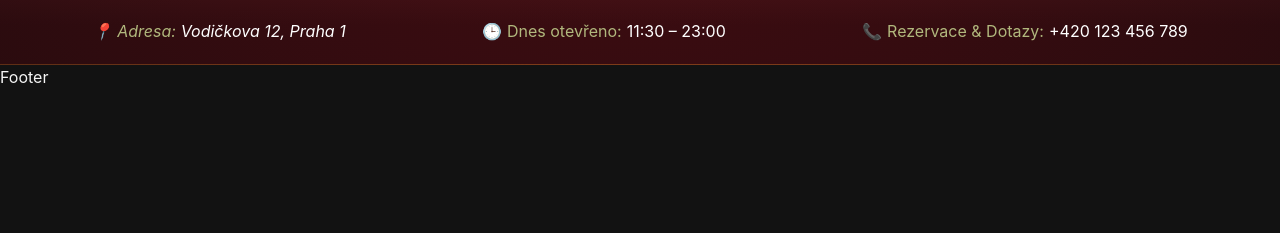
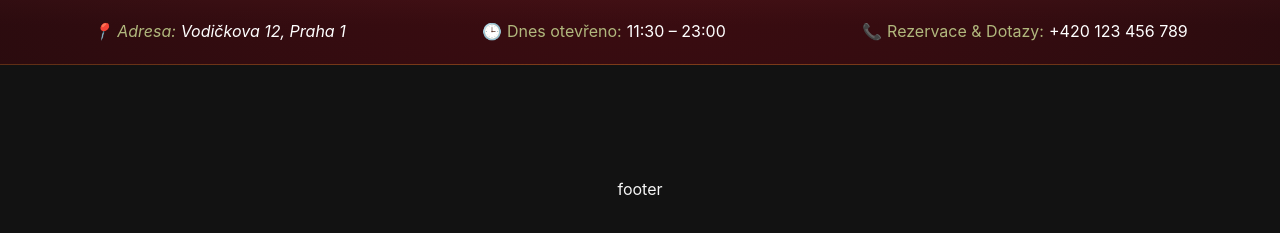
Before and after one commit to Moravec291678/af-restaurant, a React (Vite) app: page / in a window 1280 px wide. Shown: the part 795-1028 px from the top of the page. Before the commit the page ends 886 px from the top, so only its background shows below. Built offline with nearby package versions, Linux system fonts and the light colour scheme.

Commit message:
add footer size imitation

```diff
--- /dev/null
+++ b/src/layout/Footer.css
@@ -0,0 +1,7 @@
+footer {
+  height: 250px;
+  display: flex;
+  flex-direction: column;
+  text-align: center;
+  justify-content: center;
+}
--- a/src/layout/Footer.jsx
+++ b/src/layout/Footer.jsx
@@ -1,5 +1,10 @@
+import "./Footer.css";
 function Footer() {
-  return <footer>Footer</footer>;
+  return (
+    <footer>
+      <div>footer</div>
+    </footer>
+  );
 }
 
 export default Footer;
```
